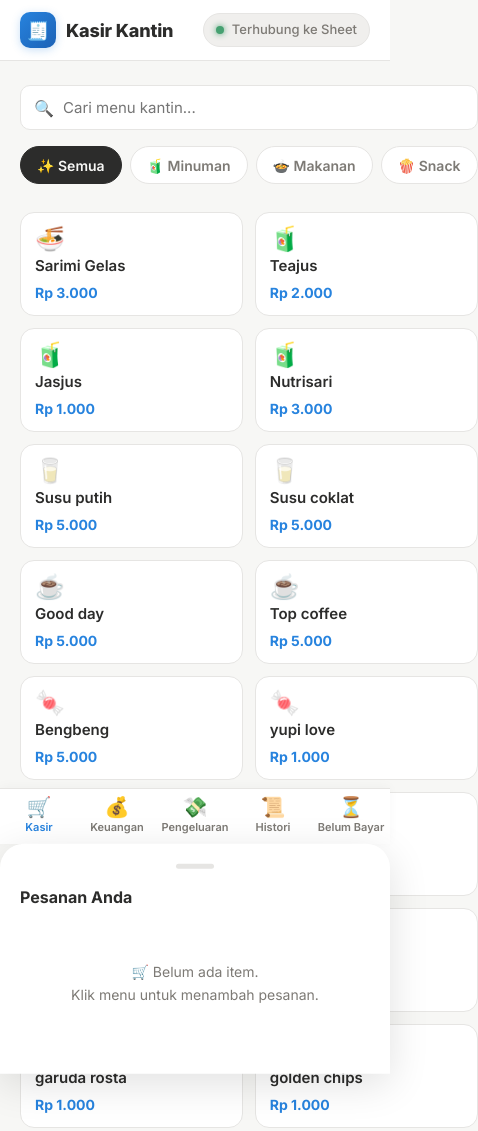
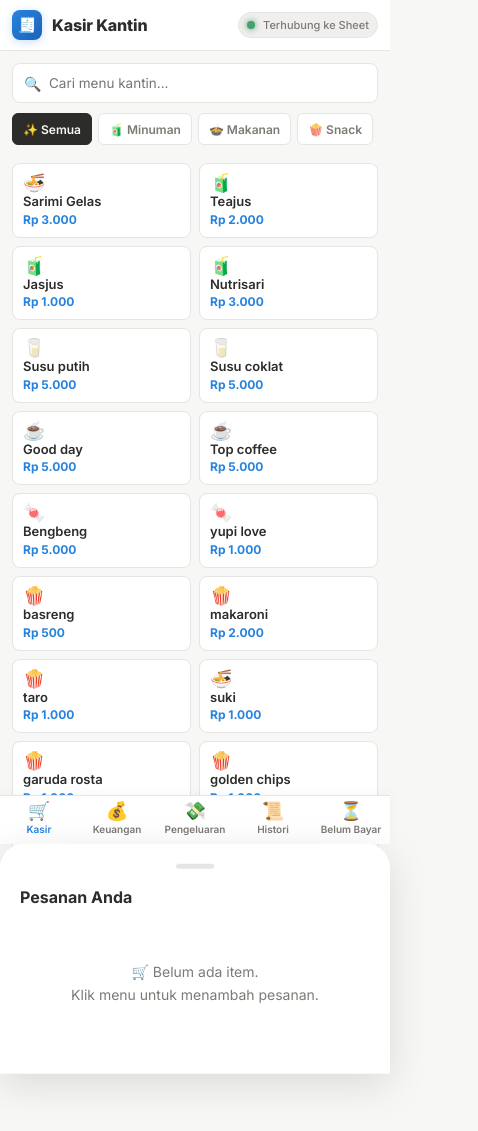
Before and after one commit to ucupryd/KasirSPK, a plain HTML site: page index.html in a window 390 px wide. Shown: the top 1131 px of the page, 478 px wide, since content can reach past the window. Drawn offline with Linux system fonts and the light colour scheme; no server answers.

Commit message:
feat: implement mobile-specific responsive layout and update global border-radius variables

```diff
--- a/styles.css
+++ b/styles.css
@@ -117,8 +117,9 @@
   --red-soft: #FCE9E7;
 
   /* Geometry & Shadows */
-  --radius: 14px;
-  --radius-sm: 10px;
+  --radius: 10px;
+  --radius-sm: 8px;
+  --radius-xs: 6px;
   --radius-pill: 999px;
   --shadow-sm: 0 1px 2px rgba(0, 0, 0, .05);
   --shadow-md: 0 1px 2px rgba(0, 0, 0, .05), 0 4px 14px rgba(0, 0, 0, .06);
@@ -1328,3 +1329,190 @@
     transition-duration: .001ms !important;
   }
 }
+
+/* ================================================================
+   MOBILE SPECIFIC COMPACT SCALE (max-width: 480px)
+   ================================================================ */
+*,
+*::before,
+*::after {
+  box-sizing: border-box;
+}
+
+html, body {
+  max-width: 100%;
+  overflow-x: hidden;
+}
+
+.menu-name {
+  overflow-wrap: anywhere;
+}
+
+@media (max-width: 480px) {
+  html, body {
+    font-size: 14px;
+  }
+
+  h1, .title {
+    font-size: 20px;
+  }
+
+  h2 {
+    font-size: 17px;
+  }
+
+  main {
+    padding: 12px;
+    padding-bottom: 136px; /* Ruang untuk bottom nav + floating cart button */
+  }
+
+  .bar {
+    padding: 10px 12px;
+  }
+
+  .brand {
+    font-size: 16px;
+  }
+
+  .brand .logo {
+    width: 30px;
+    height: 30px;
+    font-size: 15px;
+    border-radius: 8px;
+  }
+
+  .badge {
+    font-size: 11px;
+    padding: 4px 8px;
+  }
+
+  /* Grid menu rapat & fleksibel (memuat ±6-8 kartu per layar HP) */
+  .menu-grid {
+    display: grid;
+    grid-template-columns: repeat(auto-fill, minmax(130px, 1fr));
+    gap: 8px;
+  }
+
+  .menu-card {
+    min-height: auto;
+    padding: 10px;
+    gap: 2px;
+    border-radius: var(--radius-sm);
+    box-shadow: none;
+    border: 1px solid var(--border);
+  }
+
+  .menu-card:hover {
+    transform: none;
+    box-shadow: none;
+  }
+
+  .menu-emoji {
+    font-size: 18px;
+  }
+
+  .menu-name {
+    font-size: 13px;
+    line-height: 1.2;
+    overflow-wrap: anywhere;
+  }
+
+  .menu-price {
+    font-size: 12px;
+  }
+
+  .search-wrapper {
+    margin-bottom: 10px;
+  }
+
+  .search-wrapper .search-icon {
+    left: 12px;
+    font-size: 14px;
+  }
+
+  .searchbox {
+    min-height: 40px;
+    padding: 8px 12px 8px 36px;
+    font-size: 13.5px;
+    border-radius: var(--radius-sm);
+  }
+
+  .category-chips {
+    gap: 6px;
+    margin-bottom: 12px;
+    padding-bottom: 6px;
+  }
+
+  .chip {
+    padding: 5px 10px;
+    font-size: 12px;
+    border-radius: var(--radius-xs);
+    min-height: 32px;
+  }
+
+  /* Compact Stat Cards */
+  .stat-grid {
+    grid-template-columns: 1fr 1fr;
+    gap: 10px;
+    margin-bottom: 16px;
+  }
+
+  .stat {
+    padding: 10px 12px;
+    border-radius: var(--radius-sm);
+    gap: 10px;
+    box-shadow: none;
+  }
+
+  .stat-ico {
+    width: 34px;
+    height: 34px;
+    font-size: 16px;
+    border-radius: 8px;
+  }
+
+  .stat-label {
+    font-size: 11.5px;
+  }
+
+  .stat-value {
+    font-size: 18px;
+  }
+
+  /* Compact Form & Cards */
+  .form-grid {
+    padding: 12px;
+    gap: 10px;
+  }
+
+  .form-group label {
+    font-size: 12px;
+  }
+
+  .form-group input, .form-group select {
+    min-height: 38px;
+    padding: 8px 10px;
+    font-size: 13px;
+  }
+
+  /* Compact Bottom Navigation */
+  .bottom-nav button {
+    padding: 6px 0 8px;
+    font-size: 10px;
+    min-height: 48px;
+  }
+
+  .bottom-nav .nav-ico {
+    font-size: 18px;
+  }
+
+  .fab-cart {
+    left: 12px;
+    right: 12px;
+    bottom: 60px;
+    padding: 12px 16px;
+    font-size: 14px;
+    min-height: 46px;
+    border-radius: var(--radius-sm);
+  }
+}
```
